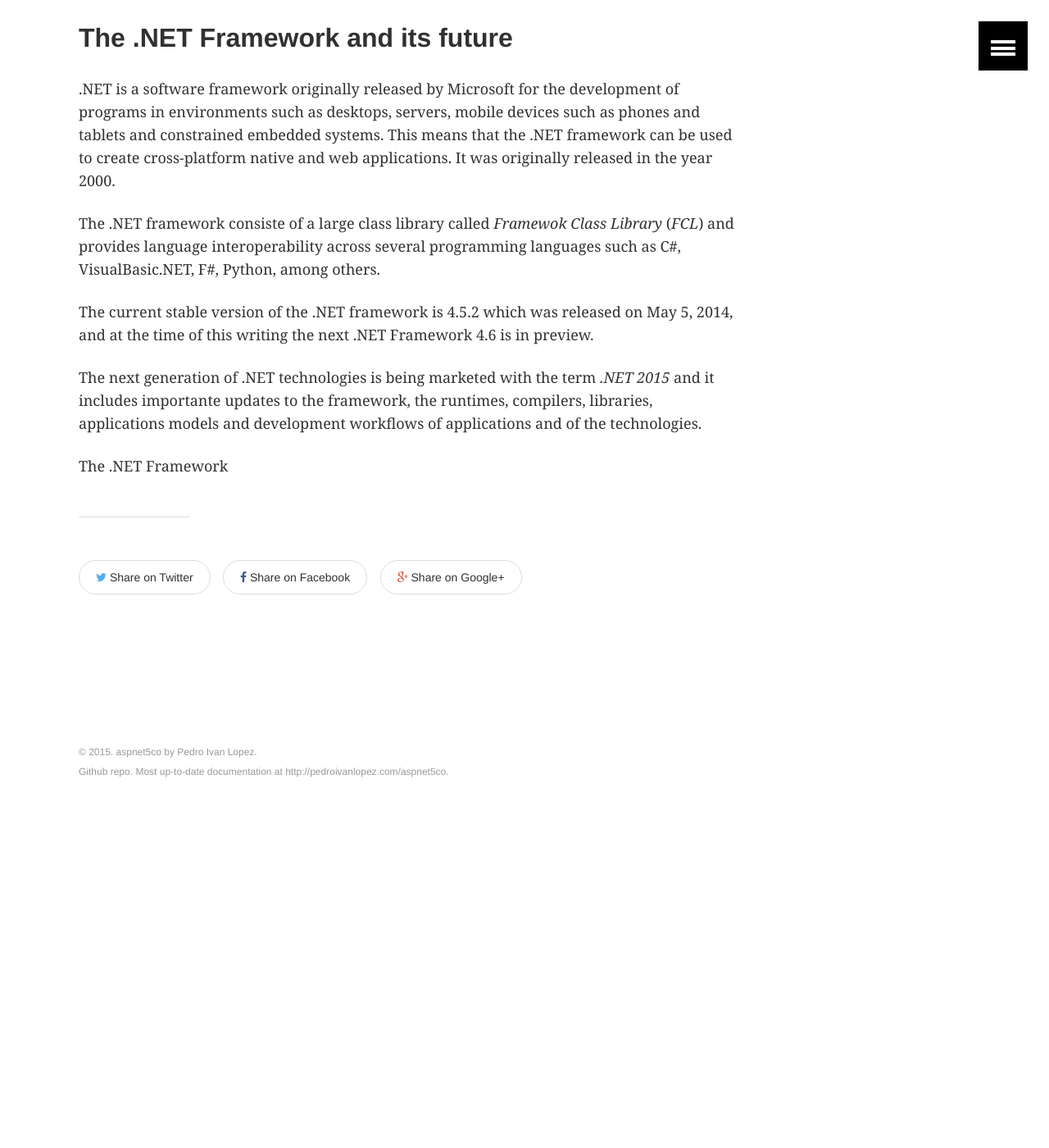
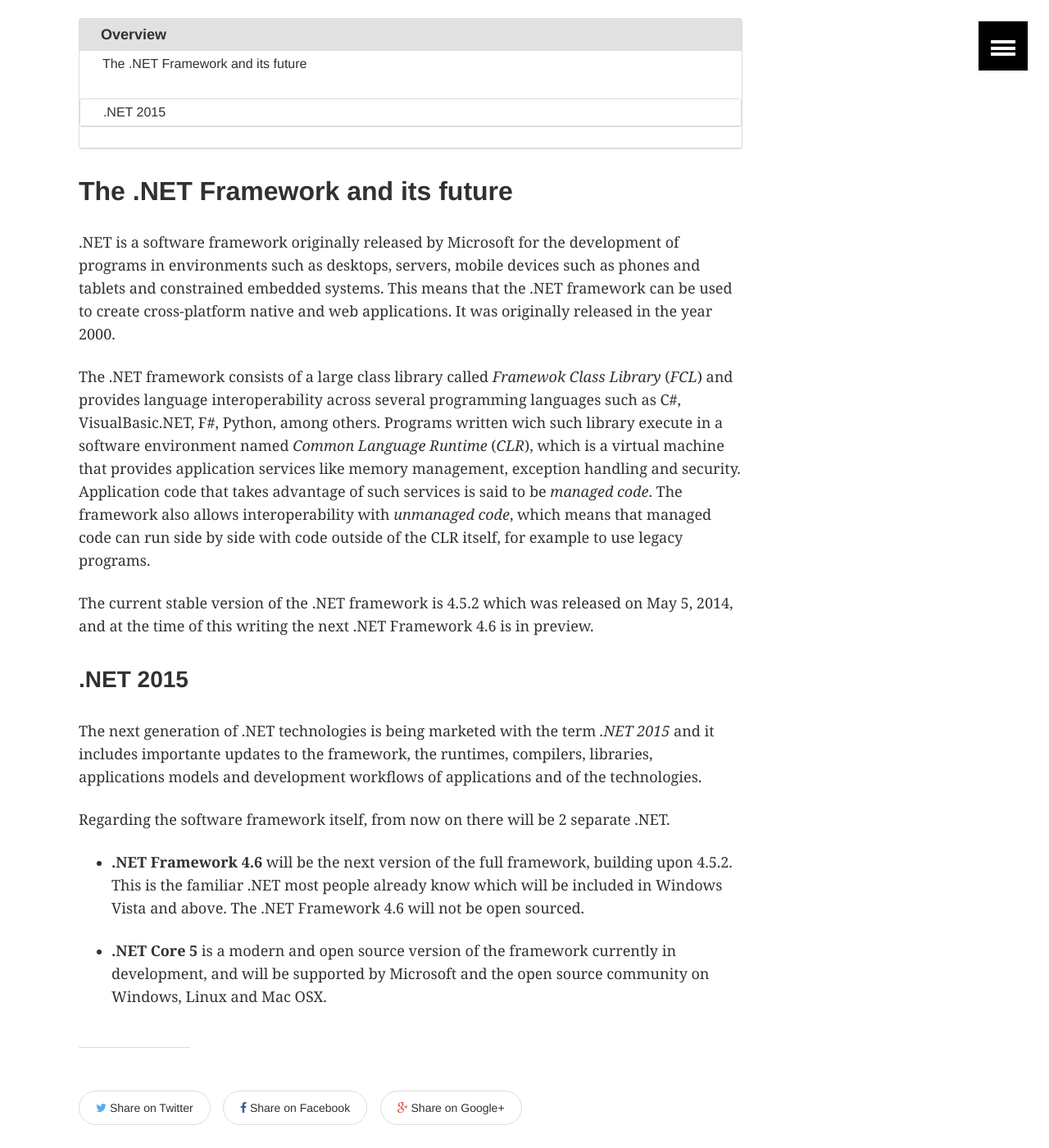
Before and after one commit to lopezpdvn/aspnet5co, a Jekyll site: the page built from pages/other.md, in a window 1280 px wide and 1400 px high, scrolled down 293 px. Shown: the whole window at 82% size. Built offline with Jekyll 4.4.1, drawn with Linux system fonts in a browser that asks for light colours; before the commit the page ends 1320 px from its top, so only the background shows below that.

Commit message:
Added .NET 2015 information

```diff
--- a/pages/other.md
+++ b/pages/other.md
@@ -5,6 +5,8 @@ permalink: /other/
 ---
 
 - - -
+
+{% include toc.html %}
 
 ## The .NET Framework and its future
 
@@ -14,17 +16,36 @@ devices such as phones and tablets and constrained embedded systems. This means
 that the .NET framework can be used to create cross-platform native and web
 applications. It was originally released in the year 2000.
 
-The .NET framework consiste of a large class library called *Framewok Class
+The .NET framework consists of a large class library called *Framewok Class
 Library* (*FCL*) and provides language interoperability across several
 programming languages such as C#, VisualBasic.NET, F#, Python, among others.
+Programs written wich such library execute in a software environment named
+*Common Language Runtime* (*CLR*), which is a virtual machine that provides
+application services like memory management, exception handling and security.
+Application code that takes advantage of such services is said to be *managed
+code*. The framework also allows interoperability with *unmanaged code*, which
+means that managed code can run side by side with code outside of the CLR
+itself, for example to use legacy programs.
 
 The current stable version of the .NET framework is 4.5.2 which was released on
 May 5, 2014, and at the time of this writing the next .NET Framework 4.6 is in
 preview.
+
+### .NET 2015
 
 The next generation of .NET technologies is being marketed with the term *.NET
 2015* and it includes importante updates to the framework, the runtimes,
 compilers, libraries, applications models and development workflows of
 applications and of the technologies.
 
-The .NET Framework
+Regarding the software framework itself, from now on there will be 2 separate
+.NET.
+
+* **.NET Framework 4.6** will be the next version of the full framework,
+  building upon 4.5.2. This is the familiar .NET most people already know which
+  will be included in Windows Vista and above. The .NET Framework 4.6 will not
+  be open sourced.
+
+* **.NET Core 5** is a modern and open source version of the framework
+  currently in development, and will be supported by Microsoft and the
+  open source community on Windows, Linux and Mac OSX.
```
Also changed, not shown: pages/references.md (+1 -0 lines), pages/todo.md (+0 -5 lines).
